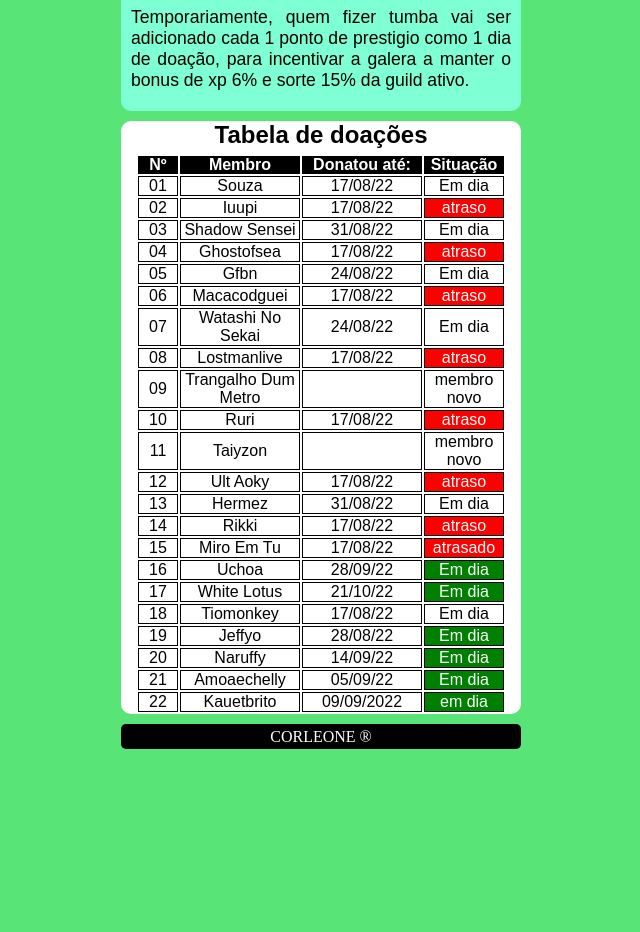
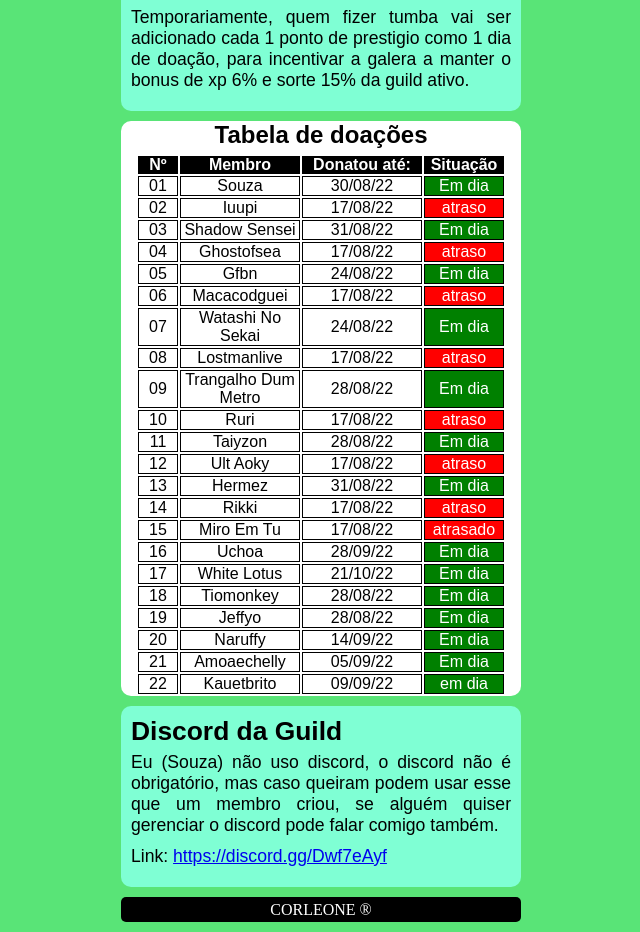
Before and after one commit to osvaldo53/corleone, a plain HTML site: page index.html in a window 1280 px wide. Shown: the part 516-1448 px from the top of the page, without its empty margins (319-959 px from the left). Before the commit the page ends 1275 px from the top, so only its background shows below. Drawn offline with Linux system fonts and the light colour scheme.

Commit message:
update-discord

```diff
--- a/index.html
+++ b/index.html
@@ -33,8 +33,8 @@
             <tr>
                 <td class="numero">01</td>
                 <td>Souza</td>
-                <td>17/08/22</td>
-                <td class="situacao">Em dia</td>
+                <td>30/08/22</td>
+                <td class="situacao emdia">Em dia</td>
             </tr>
             <tr>
                 <td class="numero">02</td>
@@ -46,7 +46,7 @@
                 <td class="numero">03</td>
                 <td>Shadow Sensei</td>
                 <td>31/08/22</td>
-                <td class="situacao">Em dia</td>
+                <td class="situacao emdia">Em dia</td>
             </tr>
             <tr>
                 <td class="numero">04</td>
@@ -58,7 +58,7 @@
                 <td class="numero">05</td>
                 <td>Gfbn</td>
                 <td>24/08/22</td>
-                <td class="situacao">Em dia</td>
+                <td class="situacao emdia">Em dia</td>
             </tr>
             <tr>
                 <td class="numero">06</td>
@@ -70,7 +70,7 @@
                 <td class="numero">07</td>
                 <td>Watashi No Sekai</td>
                 <td>24/08/22</td>
-                <td class="situacao">Em dia</td>
+                <td class="situacao emdia">Em dia</td>
             </tr>
             <tr>
                 <td class="numero">08</td>
@@ -81,8 +81,8 @@
             <tr>
                 <td class="numero">09</td>
                 <td>Trangalho Dum Metro</td>
-                <td></td>
-                <td class="situacao">membro novo</td>
+                <td>28/08/22</td>
+                <td class="situacao emdia">Em dia</td>
             </tr>
             <tr>
                 <td class="numero">10</td>
@@ -93,8 +93,8 @@
             <tr>
                 <td class="numero">11</td>
                 <td>Taiyzon</td>
-                <td></td>
-                <td class="situacao">membro novo</td>
+                <td>28/08/22</td>
+                <td class="situacao emdia">Em dia</td>
             </tr>
             <tr>
                 <td class="numero">12</td>
@@ -106,7 +106,7 @@
                 <td class="numero">13</td>
                 <td>Hermez</td>
                 <td>31/08/22</td>
-                <td class="situacao">Em dia</td>
+                <td class="situacao emdia">Em dia</td>
             </tr>
             <tr>
                 <td class="numero">14</td>
@@ -135,8 +135,8 @@
             <tr>
                 <td class="numero">18</td>
                 <td>Tiomonkey</td>
-                <td>17/08/22</td>
-                <td class="situacao">Em dia</td>
+                <td>28/08/22</td>
+                <td class="situacao emdia">Em dia</td>
             </tr>
             <tr>
                 <td class="numero">19</td>
@@ -159,13 +159,19 @@
             <tr>
                 <td class="numero">22</td>
                 <td>Kauetbrito</td>
-                <td>09/09/2022</td>
+                <td>09/09/22</td>
                 <td class="situacao emdia">em dia</td>
             </tr>
 
         </table>
     </section>
 
+    <article>
+        <h1>Discord da Guild</h1>
+        <p>Eu (Souza) não uso discord, o discord não é obrigatório, mas caso queiram podem usar esse que um membro criou, se alguém quiser gerenciar o discord pode falar comigo também.</p>
+        <p>Link: <a href="https://discord.gg/Dwf7eAyf">https://discord.gg/Dwf7eAyf</a></p>
+    </article>
+
     <footer>CORLEONE ®</footer>
 
 </body>
--- a/style.css
+++ b/style.css
@@ -53,6 +53,7 @@ section {
     align-items: center;
     font-family: Arial, Helvetica, sans-serif;
     border-radius: 10px;
+    margin-bottom: 10px;
 
 }
 
@@ -99,7 +100,7 @@ footer {
     text-align: center;
     color: white;
     border-radius: 5px;
-    margin: 10px 0;
+    margin-bottom: 10px;
     height: 25px;
     line-height: 25px;
 }
```
